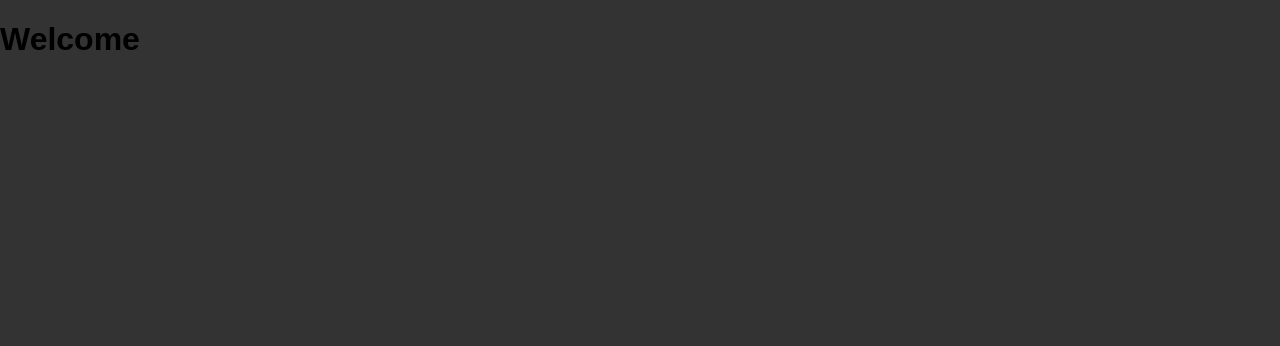
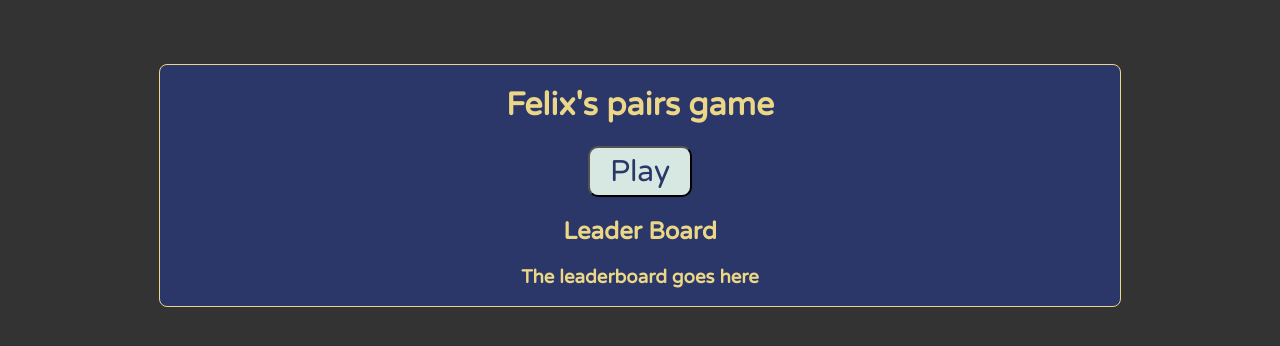
Before and after one commit to Timsig/pairs-app, a React app: page / in a window 1280 px wide. Built offline with nearby package versions, Linux system fonts and the light colour scheme.

Commit message:
Welcome page and routing added

```diff
--- a/public/index.html
+++ b/public/index.html
@@ -3,6 +3,7 @@
   <head>
     <meta charset="utf-8">
     <meta name="viewport" content="width=device-width, initial-scale=1, shrink-to-fit=no">
+    <link href="https://fonts.googleapis.com/css?family=Varela+Round" rel="stylesheet">
     <meta name="theme-color" content="#000000">
     <!--
       manifest.json provides metadata used when your web app is added to the
--- a/src/components/App.js
+++ b/src/components/App.js
@@ -12,7 +12,6 @@ class App extends Component {
         <Switch>
           <Route exact path='/' component={Welcome} />
           <Route path='/game' component={Board} />
-
         </Switch>
       </app>
     );
--- /dev/null
+++ b/src/components/Button.js
@@ -0,0 +1,10 @@
+import React from 'react';
+import { Link } from 'react-router-dom'
+
+const Button = (props) => {
+    return(
+       <Link to={props.to}> <button className="primary">{props.text}</button></Link>
+    )
+};
+
+export default Button;
--- /dev/null
+++ b/src/components/Leaderboard.js
@@ -0,0 +1,9 @@
+import React from 'react';
+
+const Leaderboard = () => {
+    return (
+        <h3>The leaderboard goes here</h3>
+    )
+};
+
+export default Leaderboard;
--- a/src/components/Welcome.js
+++ b/src/components/Welcome.js
@@ -1,9 +1,15 @@
 import React from 'react';
+import '../css/welcome.css';
+import Button from './Button';
+import Leaderboard from './Leaderboard';
 
 const Welcome = () => {
     return (
-        <div>
-            <h1> Welcome</h1>
+        <div className="welcome">
+            <h1> Felix's pairs game</h1>
+            <Button text="Play" to="/game" />
+            <h2>Leader Board</h2>
+            <Leaderboard />
         </div>
     )
 };
--- a/src/css/App.css
+++ b/src/css/App.css
@@ -1,8 +1,3 @@
-body {
-  font-family: 'Varela Round', sans-serif;
-  background: #333;
-}
-
 .board {
   max-width: calc(100vmin * 1.5);
   margin: 0 auto;
@@ -49,8 +44,8 @@ body {
 }
 
 .back-face {
-  background: #fedccc;
-  border: 2px solid #e75152;
+  background: #caa392;
+  border: 2px solid #584a1b;
   transform: rotateY(180deg);
 }
 
--- /dev/null
+++ b/src/css/welcome.css
@@ -0,0 +1,23 @@
+.welcome {
+    max-width: 960px;
+    margin: 5% auto;
+    text-align: center;
+    background: #2A3768;
+    color: #EBD787;
+    border: .1vmin #EBD787 solid;
+    border-radius: 1vmin;
+}
+
+button.primary {
+    font-size: 30px;
+    background: #D7E7E1;
+    color: #2A3768;
+    border-radius: 10px;
+    padding: 5px 20px;
+    font-family: 'Varela Round', sans-serif;
+    cursor: pointer;
+}
+
+button.primary:hover {
+    background: #EBD787;
+}
--- a/src/index.css
+++ b/src/index.css
@@ -1,5 +1,6 @@
 body {
   margin: 0;
   padding: 0;
-  font-family: sans-serif;
+  font-family: 'Varela Round', sans-serif;
+  background: #333;
 }
```
